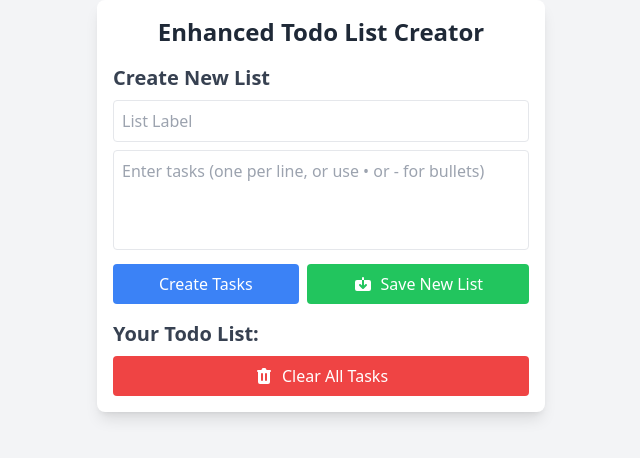
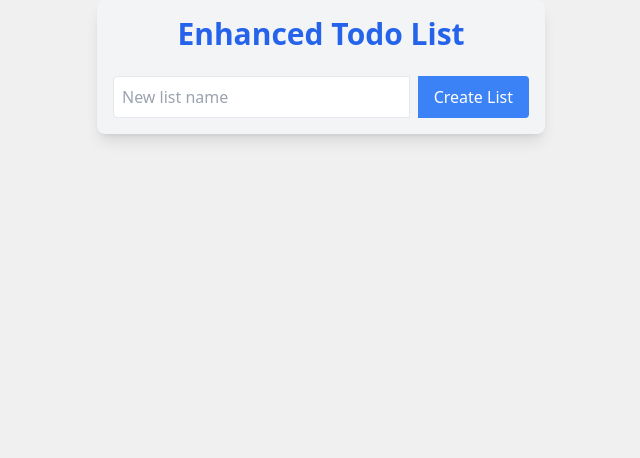
Before and after one commit to dawntepper/svelte-todo-extension, a Svelte app: page / in a window 1280 px wide. Shown: the top 458 px of the page, without its empty margins (319-959 px from the left). Built offline with nearby package versions, Linux system fonts and the light colour scheme.

Commit message:
updates to UI of ToDo list

```diff
--- a/src/App.svelte
+++ b/src/App.svelte
@@ -1,141 +1,204 @@
 <script lang="ts">
   import { onMount } from "svelte";
+
+  interface Todo {
+    id: string;
+    text: string;
+    completed: boolean;
+  }
 
   interface TodoList {
     id: string;
     label: string;
-    tasks: { text: string; completed: boolean }[];
+    todos: Todo[];
   }
 
-  let inputText = "";
-  let tasks: { text: string; completed: boolean }[] = [];
-  let listLabel = "";
-  let savedLists: TodoList[] = [];
-  let selectedListId: string | null = null;
+  let lists: TodoList[] = [];
+  let currentList: TodoList | null = null;
+  let newListLabel = "";
+  let newTodoText = "";
+  let bulkInput = "";
+  let editingListId: string | null = null;
 
   onMount(() => {
-    const saved = localStorage.getItem("savedTodoLists");
-    if (saved) {
-      savedLists = JSON.parse(saved);
+    const savedLists = localStorage.getItem("todoLists");
+    if (savedLists) {
+      lists = JSON.parse(savedLists);
     }
   });
 
-  function createTasks() {
-    const newTasks = inputText
+  $: {
+    localStorage.setItem("todoLists", JSON.stringify(lists));
+  }
+
+  function createNewList() {
+    if (newListLabel.trim()) {
+      const newList: TodoList = {
+        id: Date.now().toString(),
+        label: newListLabel.trim(),
+        todos: [],
+      };
+      lists = [newList, ...lists];
+      currentList = newList;
+      newListLabel = "";
+    }
+  }
+
+  function selectList(list: TodoList) {
+    currentList = list;
+  }
+
+  function editList(list: TodoList) {
+    startEditingList(list.id);
+  }
+
+  function addTodo() {
+    if (newTodoText.trim() && currentList) {
+      const newTodo: Todo = {
+        id: Date.now().toString(),
+        text: newTodoText.trim(),
+        completed: false,
+      };
+      currentList.todos = [...currentList.todos, newTodo];
+      lists = [...lists];
+      newTodoText = "";
+    }
+  }
+
+  function createTasksFromInput() {
+    if (currentList && bulkInput.trim()) {
+      const newTasks = bulkInput
         .split(/\n|•|-/)
         .map((task) => task.trim())
         .filter((task) => task !== "")
-      .map((task) => ({ text: task, completed: false }));
-
-    if (selectedListId) {
-      const listIndex = savedLists.findIndex(
-        (list) => list.id === selectedListId
-      );
-      if (listIndex !== -1) {
-        savedLists[listIndex].tasks = [
-          ...savedLists[listIndex].tasks,
-          ...newTasks,
-        ];
-        savedLists = [...savedLists];
-        localStorage.setItem("savedTodoLists", JSON.stringify(savedLists));
-      }
-    } else {
-      tasks = [...tasks, ...newTasks];
-    }
-    inputText = "";
-  }
-
-  function toggleTask(listId: string | null, index: number) {
-    if (listId) {
-      const listIndex = savedLists.findIndex((list) => list.id === listId);
-      if (listIndex !== -1) {
-        savedLists[listIndex].tasks[index].completed =
-          !savedLists[listIndex].tasks[index].completed;
-        savedLists = [...savedLists];
-        localStorage.setItem("savedTodoLists", JSON.stringify(savedLists));
-      }
-    } else {
-      tasks[index].completed = !tasks[index].completed;
-      tasks = [...tasks];
+        .map((task) => ({
+          id: Date.now() + Math.random().toString(),
+          text: task,
+          completed: false,
+        }));
+      currentList.todos = [...currentList.todos, ...newTasks];
+      lists = [...lists];
+      bulkInput = "";
     }
   }
 
-  function clearTasks() {
-    if (selectedListId) {
-      const listIndex = savedLists.findIndex(
-        (list) => list.id === selectedListId
-      );
-      if (listIndex !== -1) {
-        savedLists[listIndex].tasks = [];
-        savedLists = [...savedLists];
-        localStorage.setItem("savedTodoLists", JSON.stringify(savedLists));
+  function toggleTodo(listId: string, todoId: string) {
+    lists = lists.map((list) => {
+      if (list.id === listId) {
+        return {
+          ...list,
+          todos: list.todos.map((todo) =>
+            todo.id === todoId ? { ...todo, completed: !todo.completed } : todo
+          ),
+        };
       }
-    } else {
-      tasks = [];
+      return list;
+    });
+    if (currentList && currentList.id === listId) {
+      currentList = lists.find((list) => list.id === listId) || null;
     }
   }
 
-  function saveList() {
-    if (listLabel && (tasks.length > 0 || selectedListId)) {
-      if (selectedListId) {
-        const listIndex = savedLists.findIndex(
-          (list) => list.id === selectedListId
-        );
-        if (listIndex !== -1) {
-          savedLists[listIndex].label = listLabel;
-          savedLists = [...savedLists];
-        }
-      } else {
-        const newList = { id: Date.now().toString(), label: listLabel, tasks };
-        savedLists = [...savedLists, newList];
-        tasks = [];
-      }
-      localStorage.setItem("savedTodoLists", JSON.stringify(savedLists));
-      listLabel = "";
-      selectedListId = null;
+  function deleteList(listId: string) {
+    lists = lists.filter((list) => list.id !== listId);
+    if (currentList && currentList.id === listId) {
+      currentList = null;
     }
   }
 
-  function selectList(listId: string) {
-    selectedListId = listId;
-    const selectedList = savedLists.find((list) => list.id === listId);
-    if (selectedList) {
-      listLabel = selectedList.label;
-      tasks = [...selectedList.tasks];
+  function startEditingList(listId: string) {
+    editingListId = listId;
+    newListLabel = lists.find((list) => list.id === listId)?.label || "";
+  }
+
+  function saveEditedList() {
+    if (editingListId && newListLabel.trim()) {
+      lists = lists.map((list) =>
+        list.id === editingListId
+          ? { ...list, label: newListLabel.trim() }
+          : list
+      );
+      if (currentList && currentList.id === editingListId) {
+        currentList = { ...currentList, label: newListLabel.trim() };
+      }
+      editingListId = null;
+      newListLabel = "";
     }
   }
 
-  function deleteSavedList(index: number) {
-    savedLists = savedLists.filter((_, i) => i !== index);
-    localStorage.setItem("savedTodoLists", JSON.stringify(savedLists));
-    if (savedLists[index]?.id === selectedListId) {
-      selectedListId = null;
-      tasks = [];
-      listLabel = "";
+  function handleSelectKeyPress(list: TodoList) {
+    return (e: KeyboardEvent) => {
+      if (e.key === "Enter" || e.key === " ") {
+        e.preventDefault();
+        selectList(list);
       }
+    };
+  }
+
+  function handleEditKeyPress(list: TodoList) {
+    return (e: KeyboardEvent) => {
+      if (e.key === "Enter" || e.key === " ") {
+        e.preventDefault();
+        editList(list);
+      }
+    };
+  }
+
+  function handleDeleteKeyPress(list: TodoList) {
+    return (e: KeyboardEvent) => {
+      if (e.key === "Enter" || e.key === " ") {
+        e.preventDefault();
+        deleteList(list.id);
+      }
+    };
+  }
+
+  function handleTodoKeyPress(todo: Todo) {
+    return (e: KeyboardEvent) => {
+      if (currentList && (e.key === "Enter" || e.key === " ")) {
+        e.preventDefault();
+        toggleTodo(currentList.id, todo.id);
+      }
+    };
   }
 </script>
 
-<main class="max-w-md mx-auto p-4 space-y-4 bg-white shadow-lg rounded-lg">
-  <h1 class="text-2xl font-bold text-center text-gray-800">
-    Enhanced Todo List Creator
+<main class="w-full max-w-md mx-auto p-4 bg-gray-100 rounded-lg shadow-lg">
+  <h1 class="text-3xl font-bold mb-6 text-center text-blue-600">
+    Enhanced Todo List
   </h1>
 
-  {#if savedLists.length > 0}
-    <div class="space-y-2">
-      <h2 class="text-xl font-semibold text-gray-700">Saved Lists:</h2>
-      {#each savedLists as list, index}
-        <div class="flex items-center space-x-2">
+  <div class="space-y-4">
+    <div class="flex space-x-2">
+      <input
+        class="flex-grow p-2 border rounded-l focus:outline-none focus:ring-2 focus:ring-blue-500"
+        placeholder="New list name"
+        bind:value={newListLabel}
+      />
       <button
-            on:click={() => selectList(list.id)}
-            class="flex-grow bg-gray-200 p-2 rounded flex items-center hover:bg-gray-300 transition-colors focus:outline-none focus:ring-2 focus:ring-gray-400 focus:ring-offset-2 {selectedListId ===
-            list.id
-              ? 'bg-blue-200'
-              : ''}"
+        class="px-4 py-2 bg-blue-500 text-white rounded-r hover:bg-blue-600 transition-colors duration-200 focus:outline-none focus:ring-2 focus:ring-blue-700 focus:ring-offset-2"
+        on:click={editingListId ? saveEditedList : createNewList}
+      >
+        {editingListId ? "Save" : "Create List"}
+      </button>
+    </div>
+
+    {#each lists as list (list.id)}
+      <div
+        class="bg-white border rounded-lg p-3 mb-2 shadow-sm hover:shadow-md transition-shadow duration-200"
+      >
+        <div class="flex justify-between items-center">
+          <h2 class="text-lg font-semibold text-gray-800">{list.label}</h2>
+          <div class="flex space-x-2">
+            <button
+              class="p-1 bg-blue-500 text-white rounded hover:bg-blue-600 transition-colors duration-200 focus:outline-none focus:ring-2 focus:ring-blue-700 focus:ring-offset-2"
+              on:click={() => selectList(list)}
+              on:keydown={handleSelectKeyPress(list)}
+              title="Select List"
             >
               <svg
                 xmlns="http://www.w3.org/2000/svg"
-              class="h-5 w-5 mr-2"
+                class="h-5 w-5"
                 viewBox="0 0 20 20"
                 fill="currentColor"
               >
@@ -146,11 +209,29 @@
                   clip-rule="evenodd"
                 />
               </svg>
-            {list.label} ({list.tasks.length})
             </button>
             <button
-            on:click={() => deleteSavedList(index)}
-            class="bg-red-500 text-white p-2 rounded hover:bg-red-600 transition-colors focus:outline-none focus:ring-2 focus:ring-red-700 focus:ring-offset-2"
+              class="p-1 bg-yellow-500 text-white rounded hover:bg-yellow-600 transition-colors duration-200 focus:outline-none focus:ring-2 focus:ring-yellow-700 focus:ring-offset-2"
+              on:click={() => editList(list)}
+              on:keydown={handleEditKeyPress(list)}
+              title="Edit List"
+            >
+              <svg
+                xmlns="http://www.w3.org/2000/svg"
+                class="h-5 w-5"
+                viewBox="0 0 20 20"
+                fill="currentColor"
+              >
+                <path
+                  d="M13.586 3.586a2 2 0 112.828 2.828l-.793.793-2.828-2.828.793-.793zM11.379 5.793L3 14.172V17h2.828l8.38-8.379-2.83-2.828z"
+                />
+              </svg>
+            </button>
+            <button
+              class="p-1 bg-red-500 text-white rounded hover:bg-red-600 transition-colors duration-200 focus:outline-none focus:ring-2 focus:ring-red-700 focus:ring-offset-2"
+              on:click={() => deleteList(list.id)}
+              on:keydown={handleDeleteKeyPress(list)}
+              title="Delete List"
             >
               <svg
                 xmlns="http://www.w3.org/2000/svg"
@@ -166,89 +247,74 @@
               </svg>
             </button>
           </div>
+        </div>
+      </div>
+    {/each}
+
+    {#if currentList}
+      <div class="bg-white border rounded-lg p-4 mt-4 shadow-md">
+        <h3 class="font-semibold mb-3 text-xl text-blue-600">
+          Current List: {currentList.label}
+        </h3>
+        <div class="space-y-2 mb-4">
+          {#each currentList.todos as todo (todo.id)}
+            <div
+              class="flex items-center space-x-2 p-2 bg-gray-50 rounded hover:bg-gray-100 transition-colors duration-200 cursor-pointer"
+              on:click={() =>
+                currentList && toggleTodo(currentList.id, todo.id)}
+              on:keydown={handleTodoKeyPress(todo)}
+              tabindex="0"
+              role="checkbox"
+              aria-checked={todo.completed}
+            >
+              <input
+                type="checkbox"
+                checked={todo.completed}
+                on:change={() =>
+                  currentList && toggleTodo(currentList.id, todo.id)}
+                class="form-checkbox h-5 w-5 text-blue-600 transition duration-150 ease-in-out"
+              />
+              <span
+                class="flex-grow {todo.completed
+                  ? 'line-through text-gray-500'
+                  : 'text-gray-800'}"
+              >
+                {todo.text}
+              </span>
+            </div>
           {/each}
         </div>
-  {/if}
-
         <div class="space-y-2">
-    <h2 class="text-xl font-semibold text-gray-700">
-      {selectedListId ? "Edit List" : "Create New List"}
-    </h2>
           <input
-      type="text"
-      placeholder="List Label"
-      bind:value={listLabel}
             class="w-full p-2 border rounded focus:outline-none focus:ring-2 focus:ring-blue-500"
+            placeholder="New todo item"
+            bind:value={newTodoText}
           />
+          <button
+            class="w-full px-4 py-2 bg-green-500 text-white rounded hover:bg-green-600 transition-colors duration-200 focus:outline-none focus:ring-2 focus:ring-green-700 focus:ring-offset-2"
+            on:click={addTodo}
+          >
+            Add Todo
+          </button>
           <textarea
-      placeholder="Enter tasks (one per line, or use • or - for bullets)"
-      bind:value={inputText}
-      class="w-full p-2 border rounded resize-none focus:outline-none focus:ring-2 focus:ring-blue-500 min-h-[100px]"
+            class="w-full p-2 border rounded focus:outline-none focus:ring-2 focus:ring-blue-500"
+            placeholder="Enter multiple tasks (one per line)"
+            bind:value={bulkInput}
           ></textarea>
-    <div class="flex space-x-2">
           <button
-        on:click={createTasks}
-        class="flex-grow bg-blue-500 text-white p-2 rounded hover:bg-blue-600 transition-colors focus:outline-none focus:ring-2 focus:ring-blue-700 focus:ring-offset-2"
+            class="w-full px-4 py-2 bg-purple-500 text-white rounded hover:bg-purple-600 transition-colors duration-200 focus:outline-none focus:ring-2 focus:ring-purple-700 focus:ring-offset-2"
+            on:click={createTasksFromInput}
           >
-        {selectedListId ? "Add Tasks" : "Create Tasks"}
-      </button>
-      <button
-        on:click={saveList}
-        class="flex-grow bg-green-500 text-white p-2 rounded flex items-center justify-center hover:bg-green-600 transition-colors focus:outline-none focus:ring-2 focus:ring-green-700 focus:ring-offset-2"
-      >
-        <svg
-          xmlns="http://www.w3.org/2000/svg"
-          class="h-5 w-5 mr-2"
-          viewBox="0 0 20 20"
-          fill="currentColor"
-        >
-          <path
-            d="M7.707 10.293a1 1 0 10-1.414 1.414l3 3a1 1 0 001.414 0l3-3a1 1 0 00-1.414-1.414L11 11.586V6h5a2 2 0 012 2v7a2 2 0 01-2 2H4a2 2 0 01-2-2V8a2 2 0 012-2h5v5.586l-1.293-1.293zM9 4a1 1 0 012 0v2H9V4z"
-          />
-        </svg>
-        {selectedListId ? "Update List" : "Save New List"}
+            Add Bulk Tasks
           </button>
         </div>
       </div>
-
-  <div class="space-y-2">
-    <h2 class="text-xl font-semibold text-gray-700">Your Todo List:</h2>
-    {#each selectedListId ? savedLists.find((list) => list.id === selectedListId)?.tasks || [] : tasks as task, index}
-      <div class="flex items-center space-x-2 bg-gray-50 p-2 rounded">
-        <input
-          type="checkbox"
-          id="task-{index}"
-          bind:checked={task.completed}
-          on:change={() => toggleTask(selectedListId, index)}
-          class="form-checkbox h-5 w-5 text-blue-600 transition duration-150 ease-in-out"
-        />
-        <label
-          for="task-{index}"
-          class="flex-grow {task.completed
-            ? 'line-through text-gray-500'
-            : 'text-gray-700'}"
-        >
-          {task.text}
-        </label>
-      </div>
-    {/each}
-    <button
-      on:click={clearTasks}
-      class="w-full bg-red-500 text-white p-2 rounded flex items-center justify-center hover:bg-red-600 transition-colors focus:outline-none focus:ring-2 focus:ring-red-700 focus:ring-offset-2"
-    >
-      <svg
-        xmlns="http://www.w3.org/2000/svg"
-        class="h-5 w-5 mr-2"
-        viewBox="0 0 20 20"
-        fill="currentColor"
-      >
-        <path
-          fill-rule="evenodd"
-          d="M9 2a1 1 0 00-.894.553L7.382 4H4a1 1 0 000 2v10a2 2 0 002 2h8a2 2 0 002-2V6a1 1 0 100-2h-3.382l-.724-1.447A1 1 0 0011 2H9zM7 8a1 1 0 012 0v6a1 1 0 11-2 0V8zm5-1a1 1 0 00-1 1v6a1 1 0 102 0V8a1 1 0 00-1-1z"
-          clip-rule="evenodd"
-        />
-      </svg>
-      Clear All Tasks
-    </button>
+    {/if}
   </div>
 </main>
+
+<style>
+  :global(body) {
+    background-color: #f0f0f0;
+  }
+</style>
```
Lines whose indentation alone changed are shown as unchanged.
